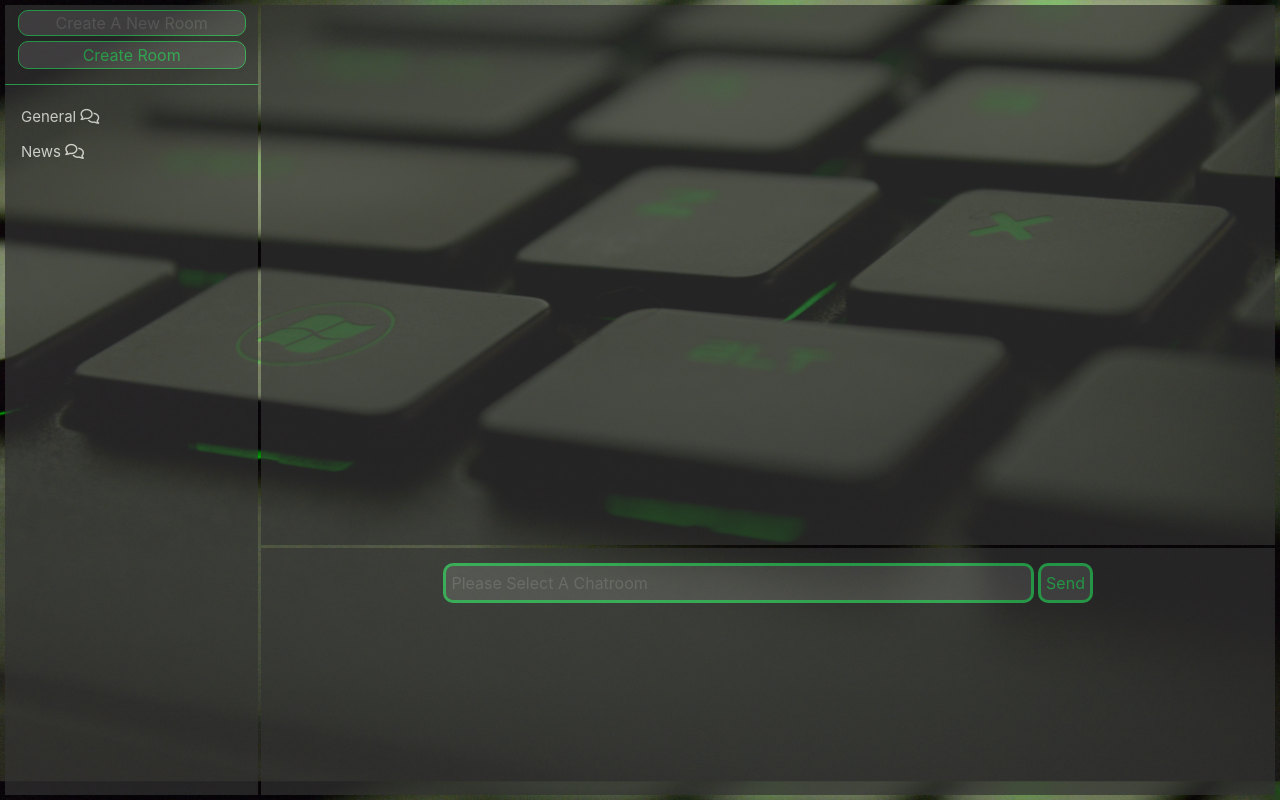
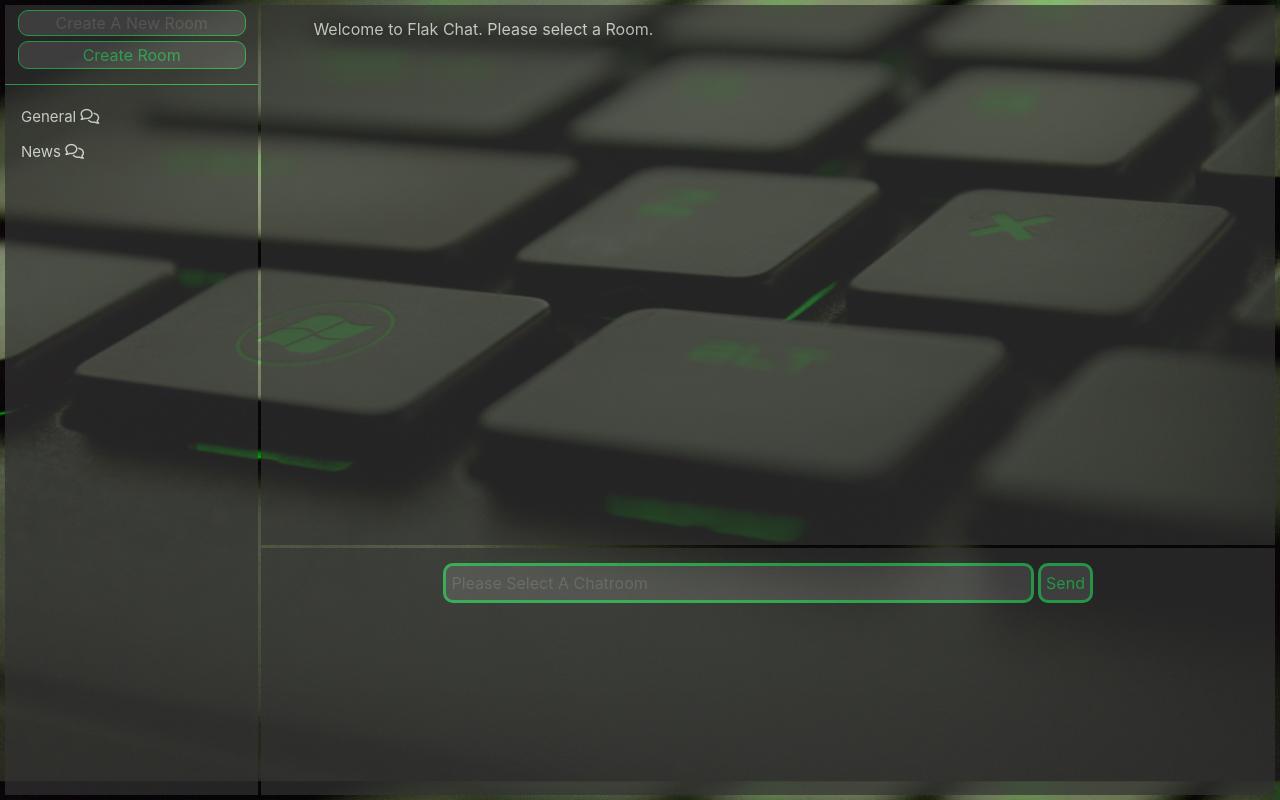
Before and after one commit to MatMiLam/Flack, a Flask app: page / in a window 1280 px wide. Shown: the part 72-872 px from the top of the page. Run offline with Flask 2, Linux system fonts and the light colour scheme; the visitor is signed in with stand-in values (Sample User, id 1); some libraries are stand-ins or nearby versions.

Commit message:
troubleshooting room entry

```diff
--- a/templates/chat.html
+++ b/templates/chat.html
@@ -25,9 +25,7 @@
 
     <div class="chat">
         <ul id="messages">
-            <!-- {% for message in messages %}
-            <li id="chatmessage">{{message}}</li>
-            {% endfor %} -->
+            <li id="chatmessage">Welcome to Flak Chat. Please select a Room.</li>
         </ul>
     </div>
 
```
Also changed, not shown: 2 other files.
